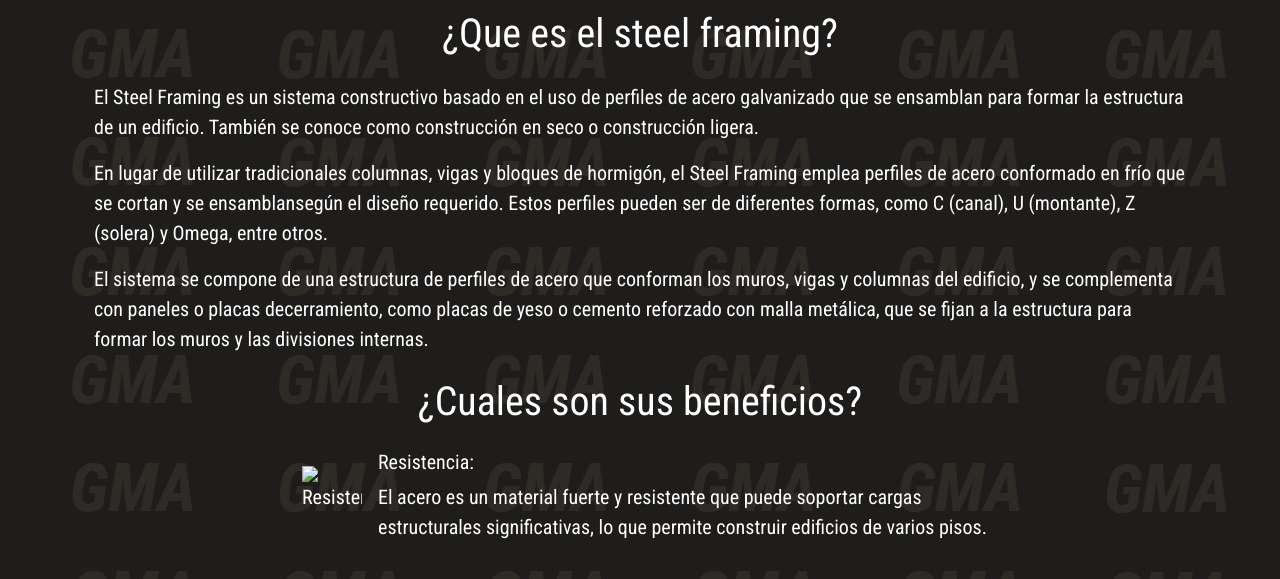
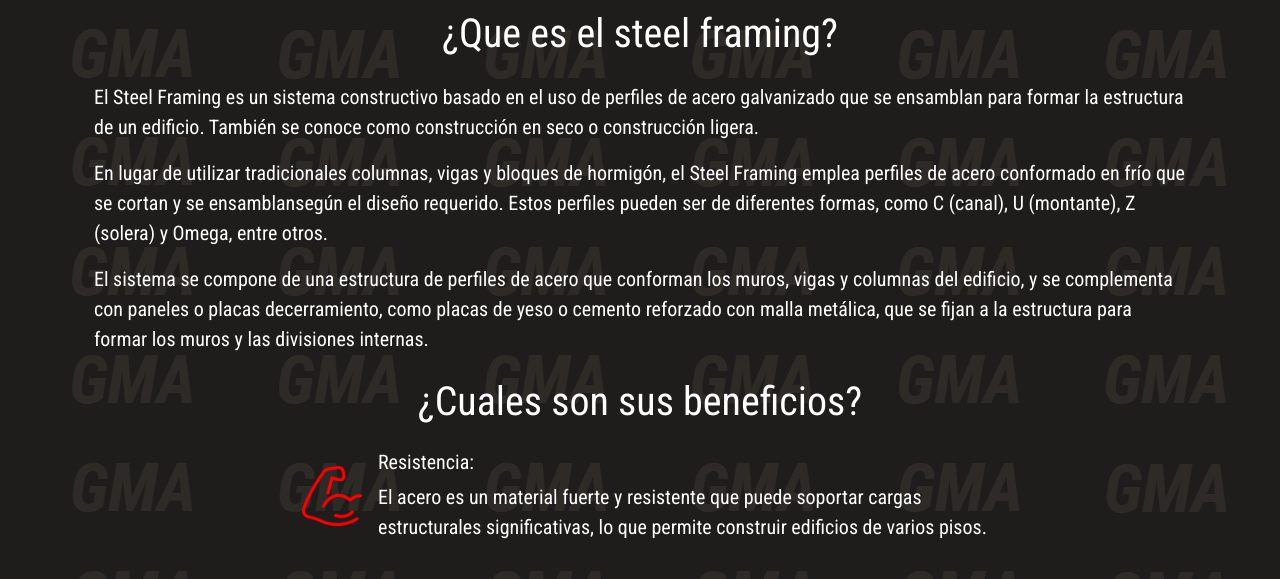
Before and after one commit to BeheNico/GMA, a plain HTML site: page index.html in a window 1280 px wide. Shown: the part 105-684 px from the top of the page. Drawn offline with nearby package versions, Linux system fonts and the light colour scheme.

Commit message:
se actualizo todo lo q faltaba hacer

```diff
--- a/index.html
+++ b/index.html
@@ -63,7 +63,7 @@
             </section>
             <h2 class="fs-1 text-center text-white m-4">¿Cuales son sus beneficios?</h2>
             <div class="d-flex position-relative fs-5 text-white justify-content-center m-4 row-cols-md-2">
-                <img src="../Mi-pag-con-Boostrap/assets/img/Resistencia.png" class="flex-shrink-0 me-3 m-3" style="width: 60px; height: 60px;" alt="Resistencia">
+                <img src="./assets/img/Resistencia.png" class="flex-shrink-0 me-3 m-3" style="width: 60px; height: 60px;" alt="Resistencia">
                 <div">
                     <h5 class="mt-0 rounded mx-auto d-block">Resistencia:</h5>
                     <p>El acero es un material fuerte y resistente que puede soportar cargas estructurales significativas, lo que permite construir edificios de varios pisos.</p>
```
